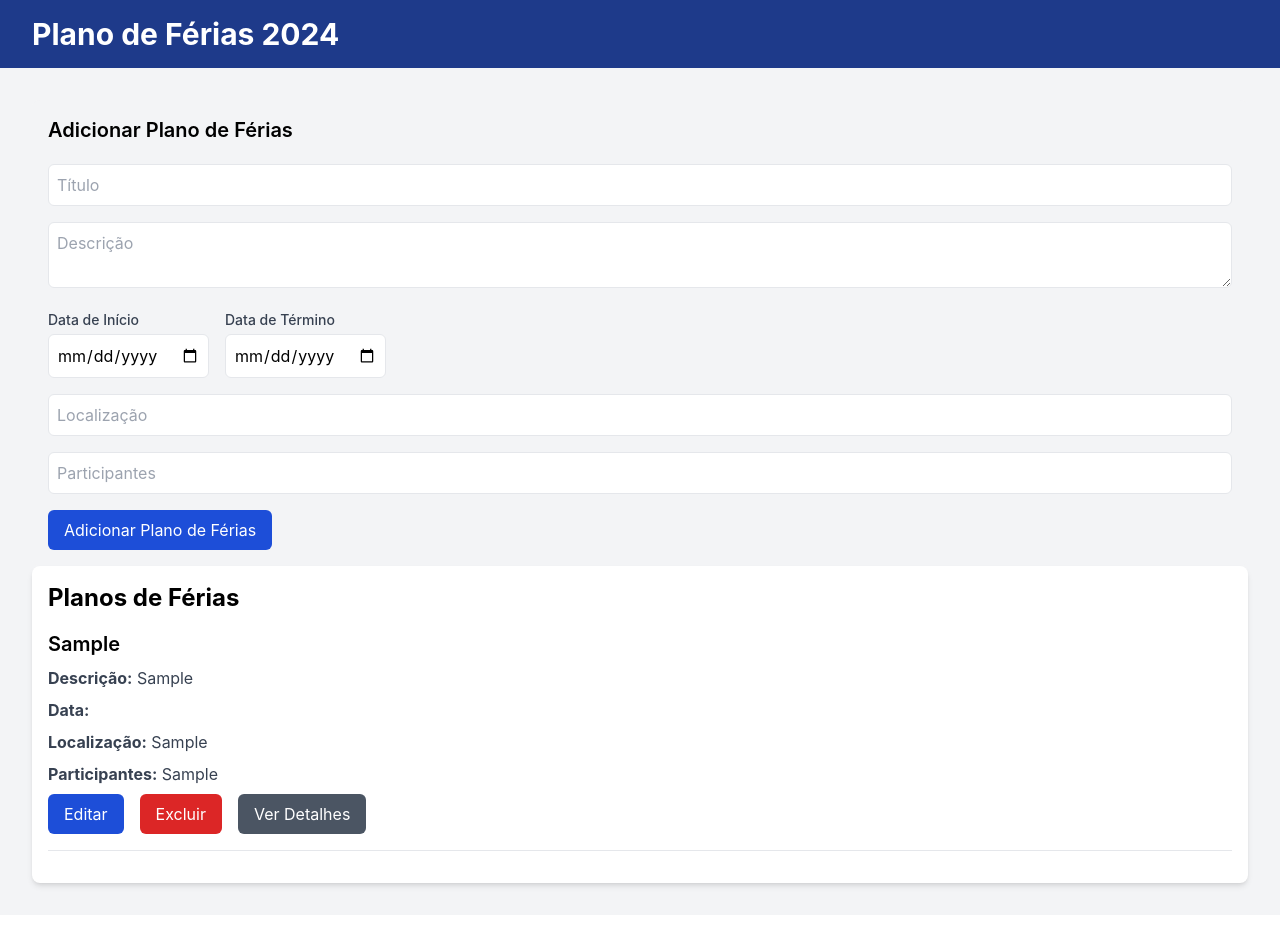
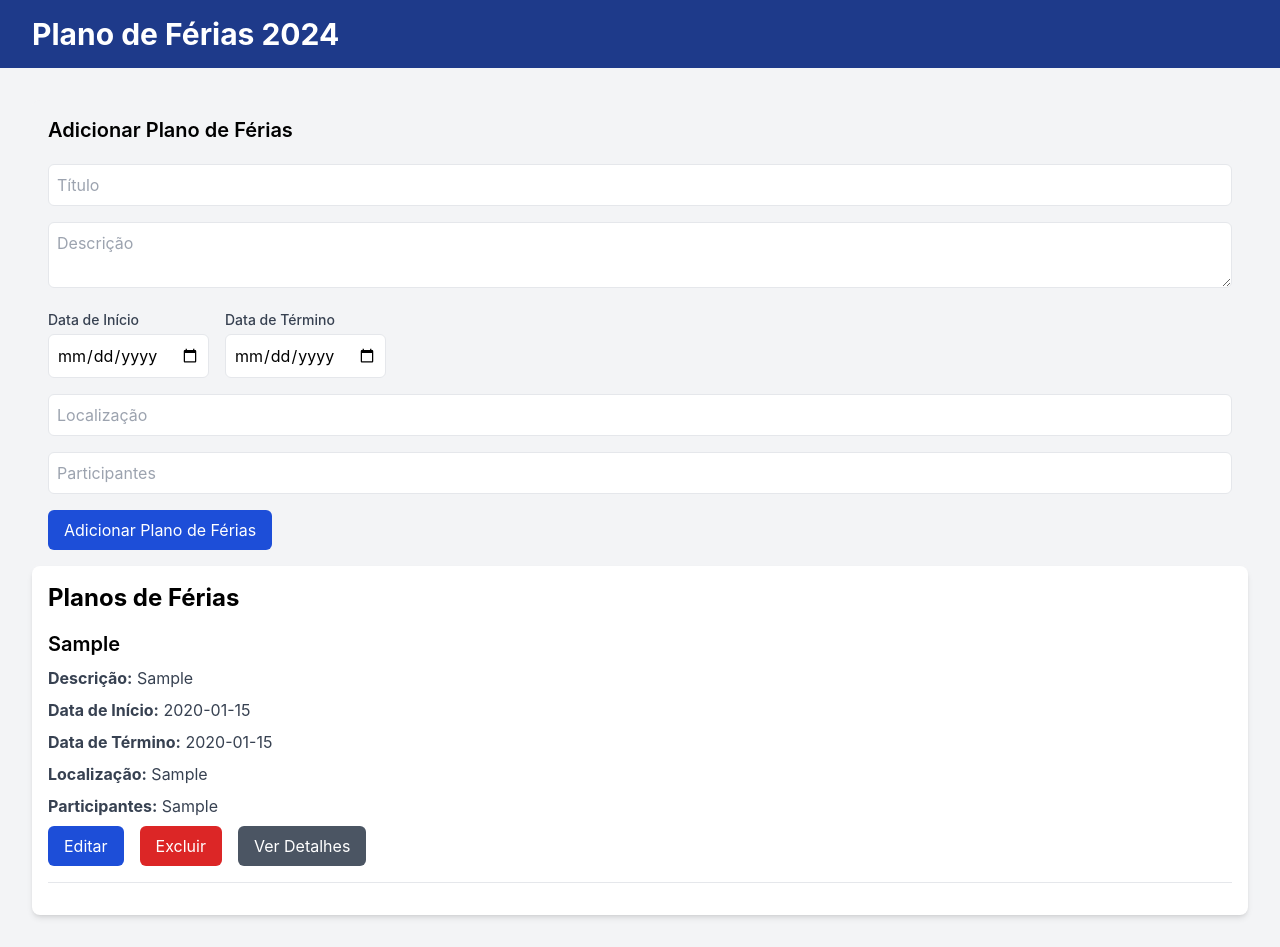
Before and after one commit to AndressaGabriele/PlansManager, a React (Create React App) app: page / in a window 1280 px wide. Both pictures are taken after typing "Sample", "Sample", "2020-01-15", "2020-01-15", "Sample", "Sample" into the empty fields and a click on the button "Adicionar Plano de Férias". Before the commit the page ends 915 px from the top, so only its background shows below. Built offline with nearby package versions, Linux system fonts and the light colour scheme.

Commit message:
fix: button edit

```diff
--- a/src/components/HolidayList/index.js
+++ b/src/components/HolidayList/index.js
@@ -21,7 +21,10 @@ function HolidayList({ holidays, onEditHoliday, onDeleteHoliday }) {
               <strong>Descrição:</strong> {holiday.description}
             </p>
             <p className="text-gray-700 mb-2">
-              <strong>Data:</strong> {holiday.date}
+              <strong>Data de Início:</strong> {holiday.fromDate}
+            </p>
+            <p className="text-gray-700 mb-2">
+              <strong>Data de Término:</strong> {holiday.toDate}
             </p>
             <p className="text-gray-700 mb-2">
               <strong>Localização:</strong> {holiday.location}
```
